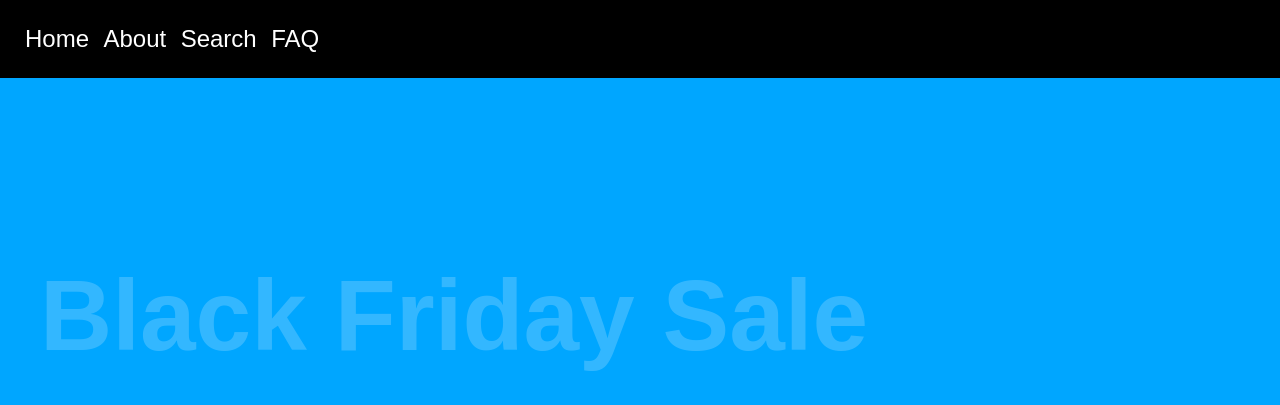
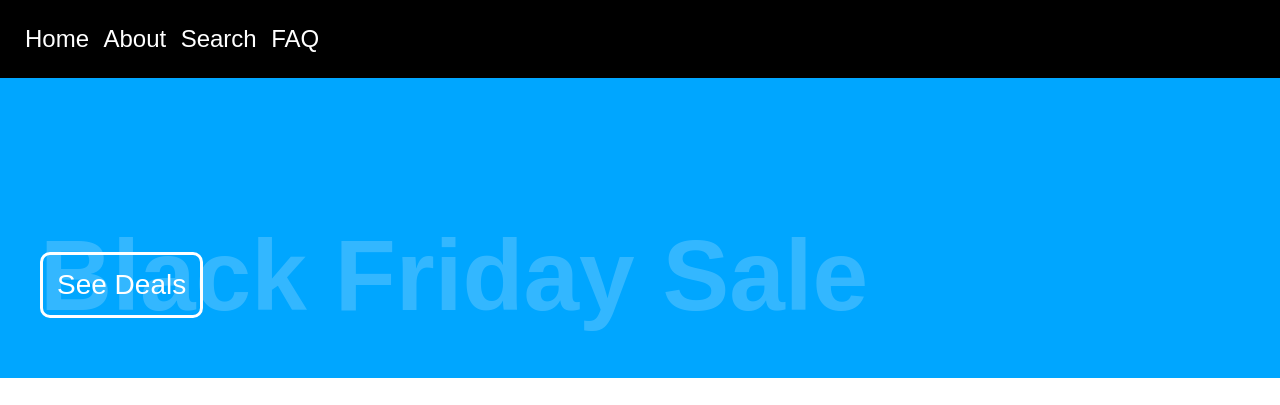
Before and after one commit to fredrikerichsen16/webtech-assignments, a plain HTML site: page assignment1/index.html in a window 1280 px wide. Shown: the top 405 px of the page. Drawn offline with Linux system fonts and the light colour scheme.

Commit message:
dlfme2goi

```diff
--- a/assignment1/index.css
+++ b/assignment1/index.css
@@ -52,7 +52,7 @@ nav ul li a:active {
 
 /* BANNER */
 section#banner {
-    height: 500px;
+    height: 300px;
     width: 100%;
     background-color: rgba(0, 166, 255, 1);
     position: relative;
@@ -63,7 +63,7 @@ section#banner > h1 {
     color: rgba(255, 255, 255, 0.2);
 
     float: left;
-    margin-top: 180px; /* half of banner height minus half of font size */
+    margin-top: 140px; /* half of banner height minus half of font size */
     margin-left: 40px;
 }
 
@@ -75,7 +75,7 @@ section#banner > a {
     padding: 14px;
 
     float: right;
-    margin-top: 219px;
+    margin-top: 180px;
     margin-right: 150px;
 }
 
--- a/assignment1/print.css
+++ b/assignment1/print.css
@@ -52,7 +52,7 @@ nav ul li a:active {
 
 /* BANNER */
 section#banner {
-    height: 500px;
+    height: 300px;
     width: 100%;
     background-color: rgba(0, 166, 255, 1);
     position: relative;
@@ -76,7 +76,7 @@ section#banner > a {
     padding: 14px;
 
     float: right;
-    margin-top: 219px;
+    margin-top: 180px;
     margin-right: 150px;
 }
 
```
